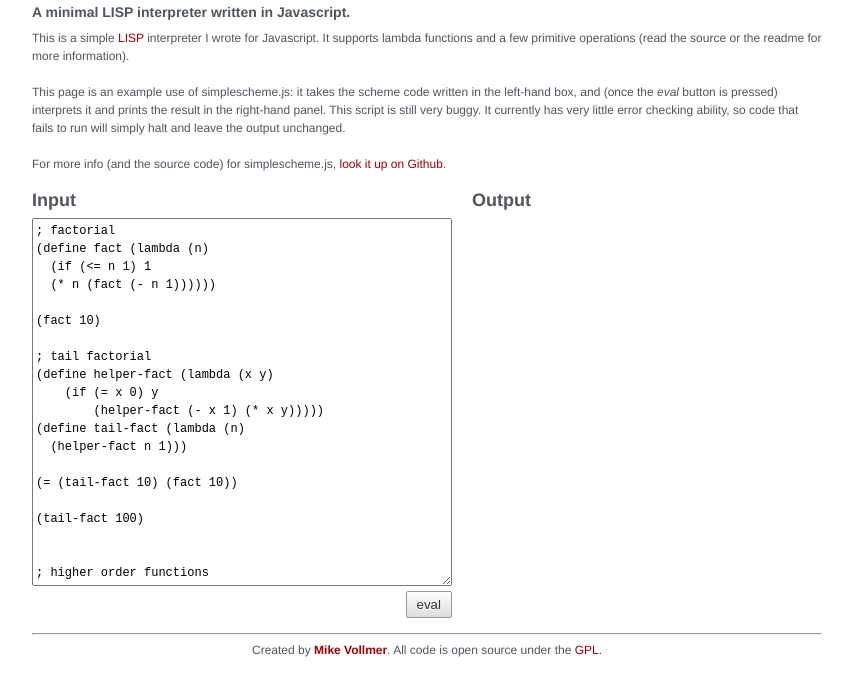
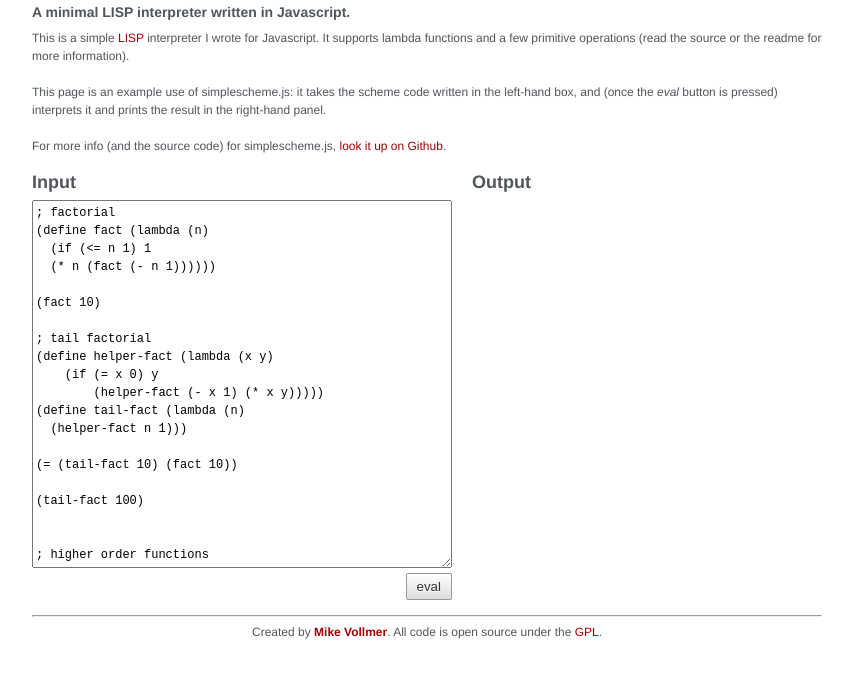
Before and after one commit to vollmerm/simplescheme.js, a plain HTML site: page index.html in a window 1280 px wide. Shown: the part 69-764 px from the top of the page, without its empty margins (213-1066 px from the left). Drawn offline with nearby package versions, Linux system fonts and the light colour scheme; a web font is replaced by a local one.

Commit message:
removed some text

```diff
--- a/index.html
+++ b/index.html
@@ -52,10 +52,7 @@ $(function() {
       <p>This page is an example use of simplescheme.js: it takes
       the scheme code written in the left-hand box, and (once the
       <em>eval</em> button is pressed) interprets it and prints the
-      result in the right-hand panel.
-      This script is still very buggy. It currently has very little error
-      checking ability, so code that fails to run will simply halt
-      and leave the output unchanged.</p>
+      result in the right-hand panel.</p>
       <p>For more info (and the source code) for simplescheme.js,
       <a href="https://github.com/probabilityZero/simplescheme.js"
       title="simplescheme.js on github">look it up on Github</a>.
```
